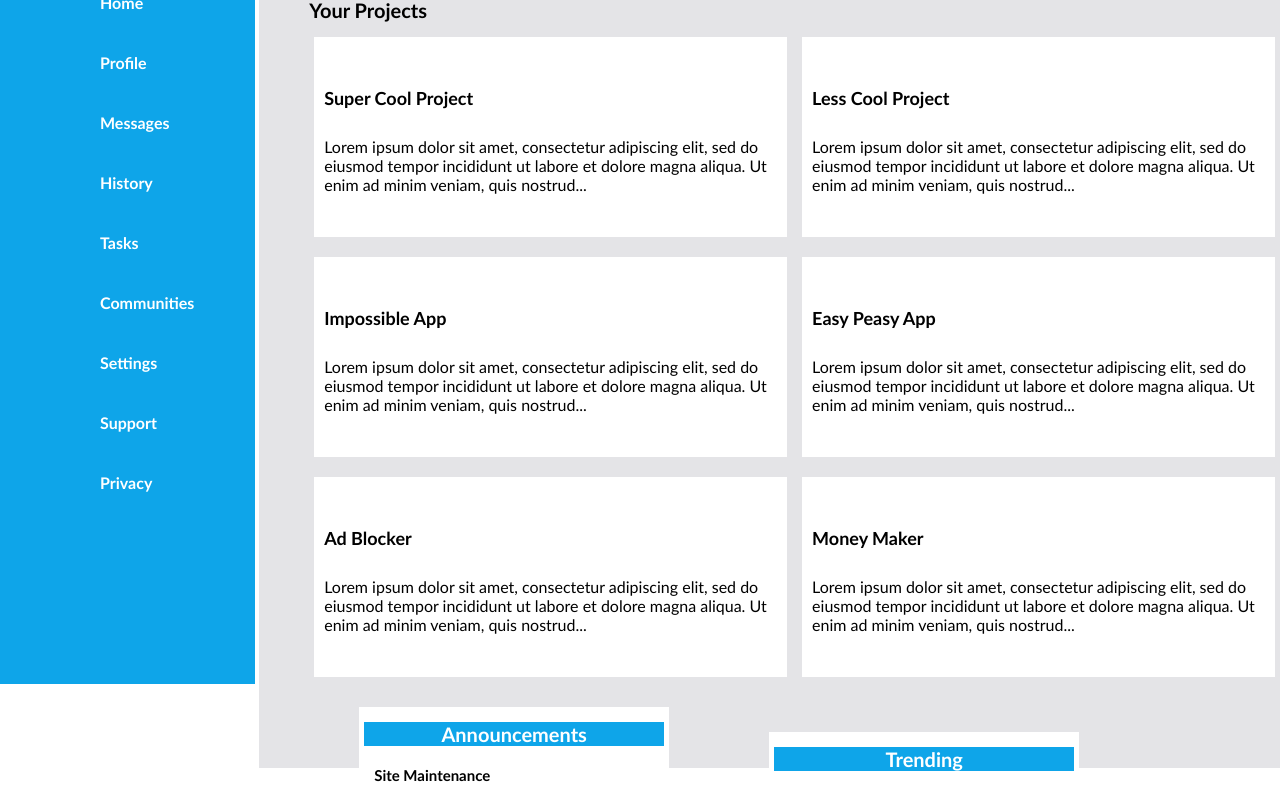
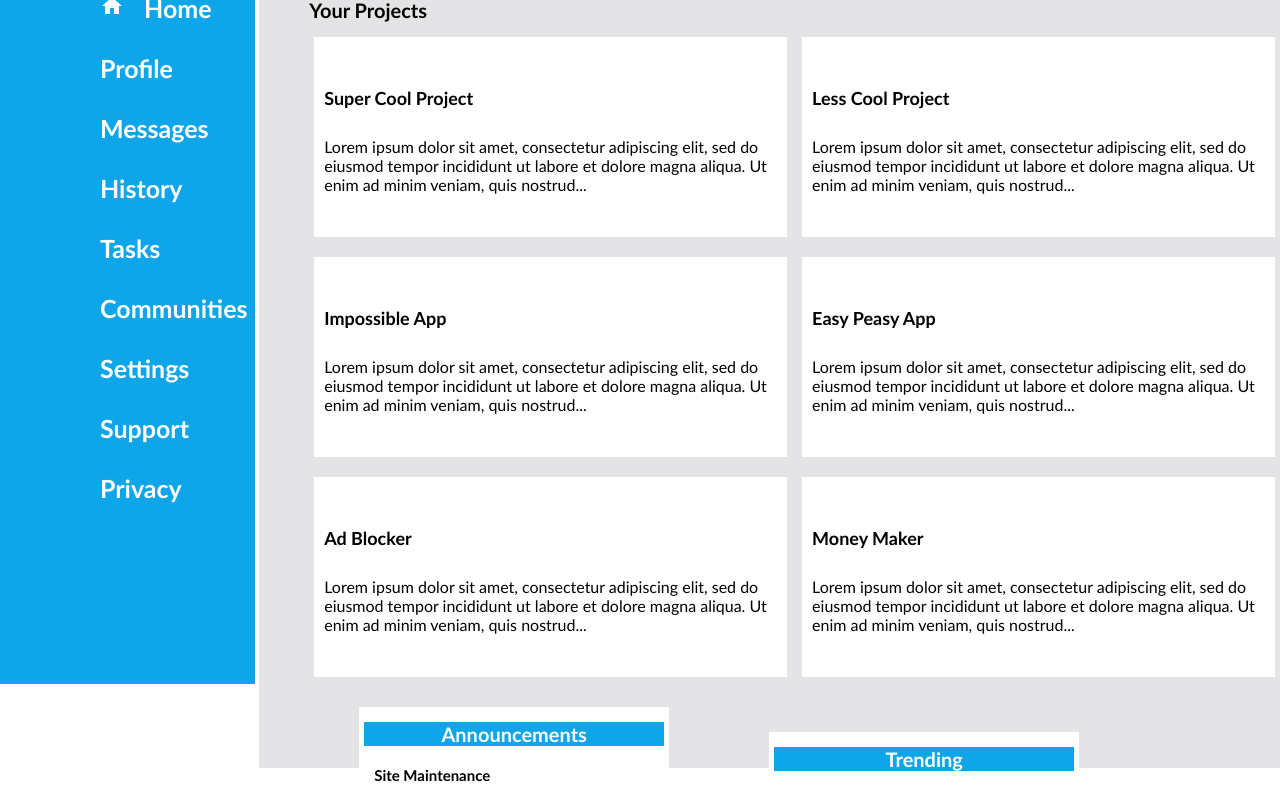
Before and after one commit to nico437/dashboard-project, a plain HTML site: page index.html in a window 1280 px wide. Shown: the part 116-906 px from the top of the page. Drawn offline with Linux system fonts and the light colour scheme.

Commit message:
added first icon to sidebar

```diff
--- a/index.html
+++ b/index.html
@@ -52,7 +52,9 @@
         </div>
         <div class="icons">
             <ul>
-                <li>Home</li>
+                <li><svg style="width:24px;height:24px;margin-right:20px;" viewBox="0 0 24 24">
+                    <path fill="currentColor" d="M10,20V14H14V20H19V12H22L12,3L2,12H5V20H10Z" />
+                </svg>Home</li>
                 <li>Profile</li>
                 <li>Messages</li>
                 <li>History</li>
--- a/style.css
+++ b/style.css
@@ -109,6 +109,8 @@
     list-style: none;
     text-align: left;
     margin-left: 100px;
+    font-weight: 600;
+    font-size: 25px;
   }
 
   li {
```
